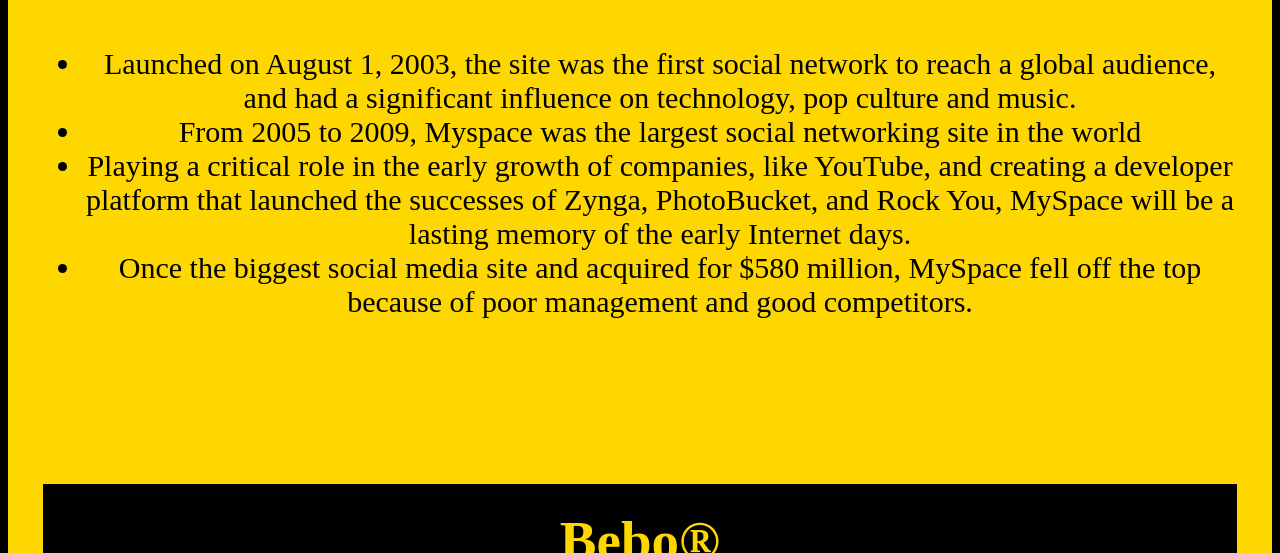
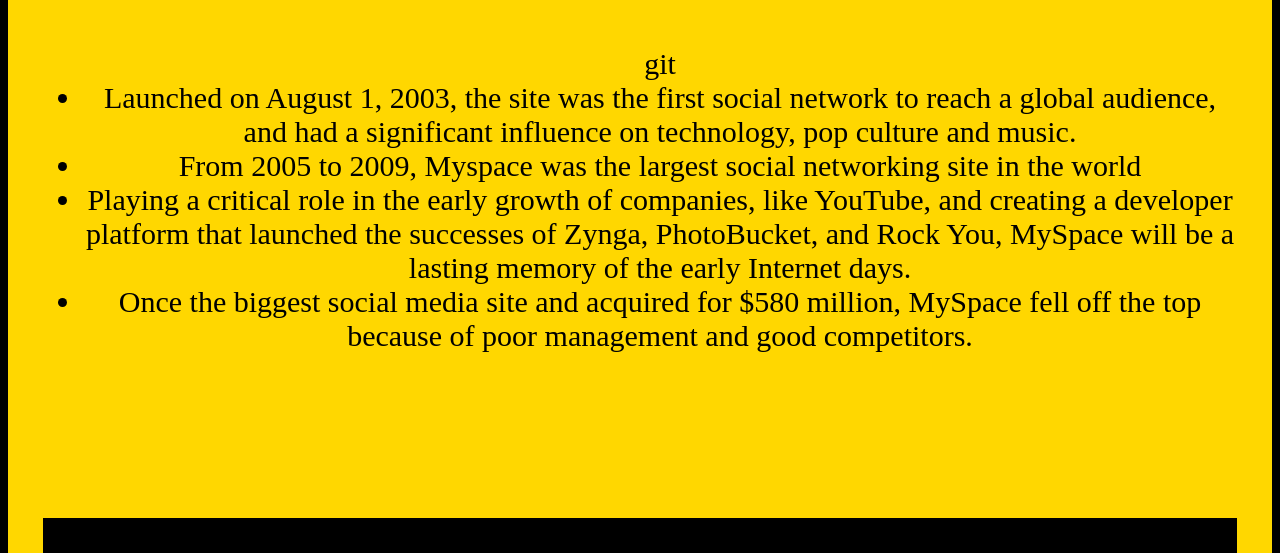
Before and after one commit to Stl-LC101-MAY-2022/LC101-HTML-me-something-buffylow, a website: page index.html in a window 1280 px wide. Shown: the part 665-1218 px from the top of the page. Drawn offline with Linux system fonts and the light colour scheme.

Commit message:
image stuff

```diff
--- a/index.html
+++ b/index.html
@@ -12,7 +12,7 @@
     <h2 id="headcolor">MySpace&reg;</h2>
     <img src="/images/MySpace_logo.JPG" alt="MySpace Logo 2004-2010" width="400" height="100">
     <p>
-     <ul>
+     <ul> git
       <li>Launched on August 1, 2003, the site was the first social network to reach a global audience, and had a significant influence on technology, pop culture and music.</li>
 
       <li>From 2005 to 2009, Myspace was the largest social networking site in the world</li>
```
